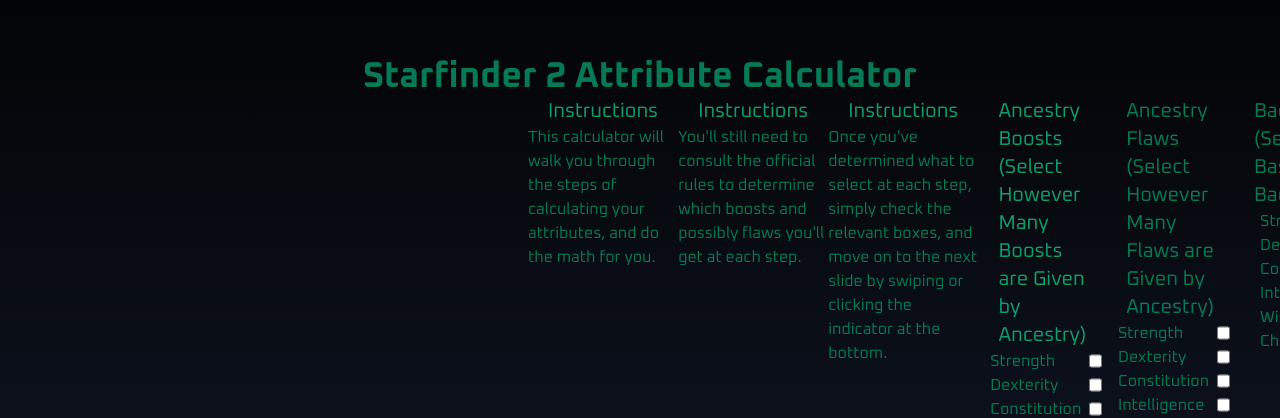
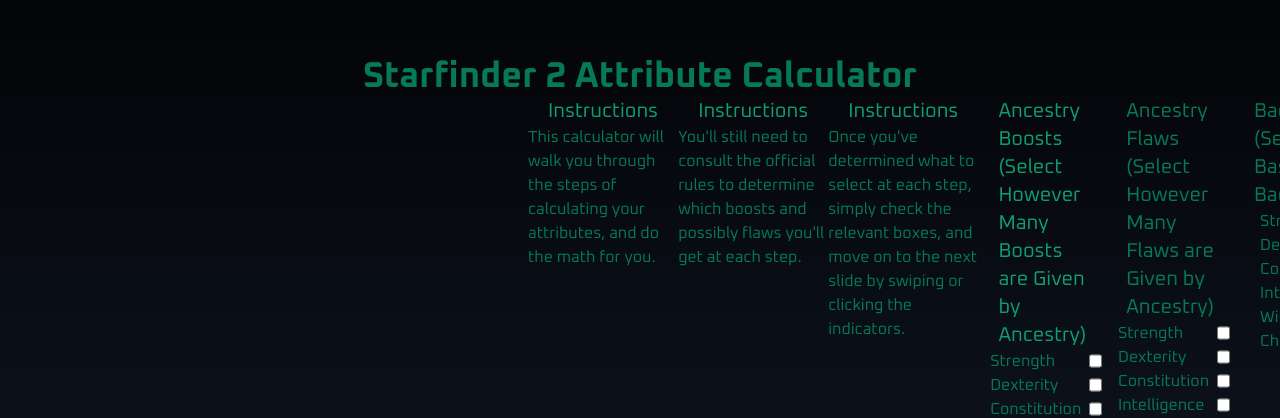
Before and after one commit to alecfharris/sf2-attribute-calculator, a Next.js app: page / in a window 1280 px wide. Shown: the part 135-553 px from the top of the page. Built offline with nearby package versions, Linux system fonts and the light colour scheme.

Commit message:
Updated left and right control UI

```diff
--- a/app/page.tsx
+++ b/app/page.tsx
@@ -25,7 +25,7 @@
         </div>
         <div className="flex flex-col items-center">
         <label className="flex flex-row items-center text-xl px-5 text-green-500">Instructions</label>
-        <p>Once you&apos;ve determined what to select at each step, simply check the relevant boxes, and move on to the next slide by swiping or clicking the indicator at the bottom.</p>
+        <p>Once you&apos;ve determined what to select at each step, simply check the relevant boxes, and move on to the next slide by swiping or clicking the indicators.</p>
         </div>
         <div className="flex flex-col items-center justify-center">
         <label className="flex flex-row items-center text-xl px-5 text-green-500">Ancestry Boosts (Select However Many Boosts are Given by Ancestry)</label>
```
